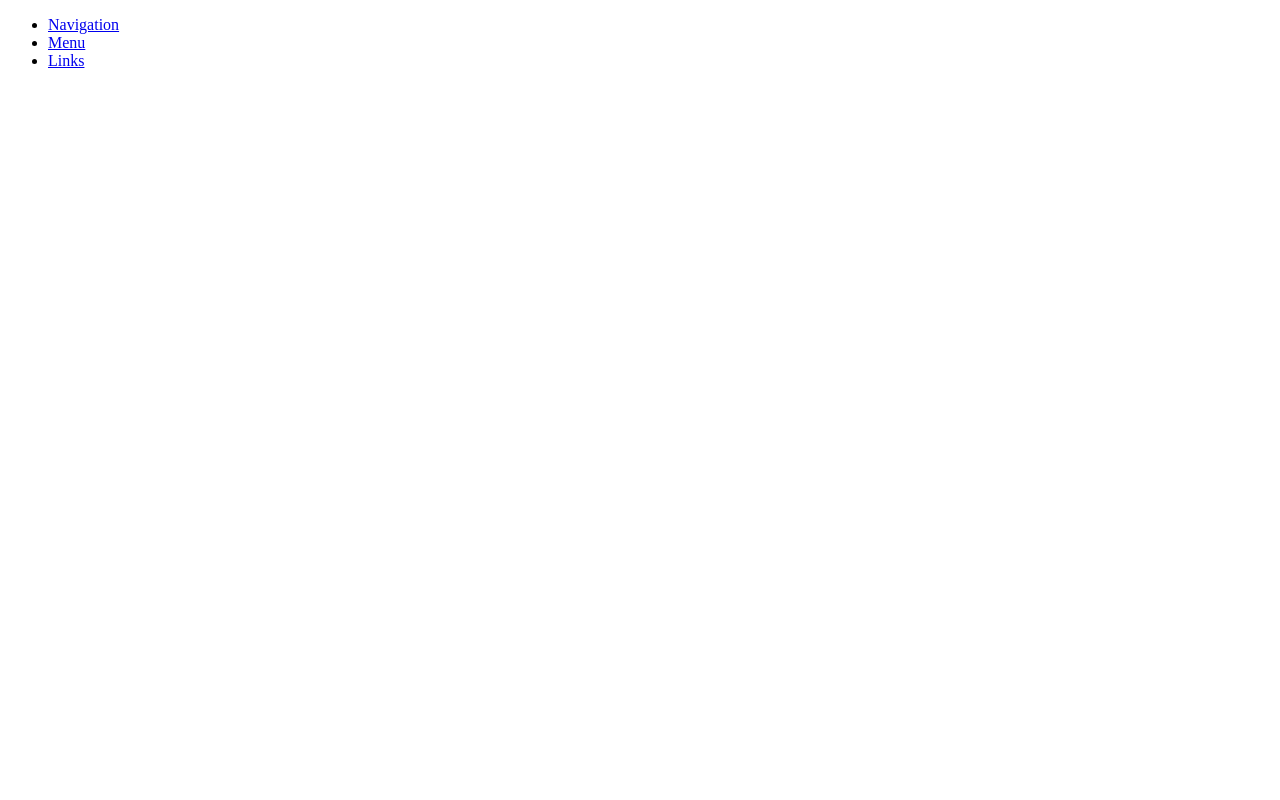
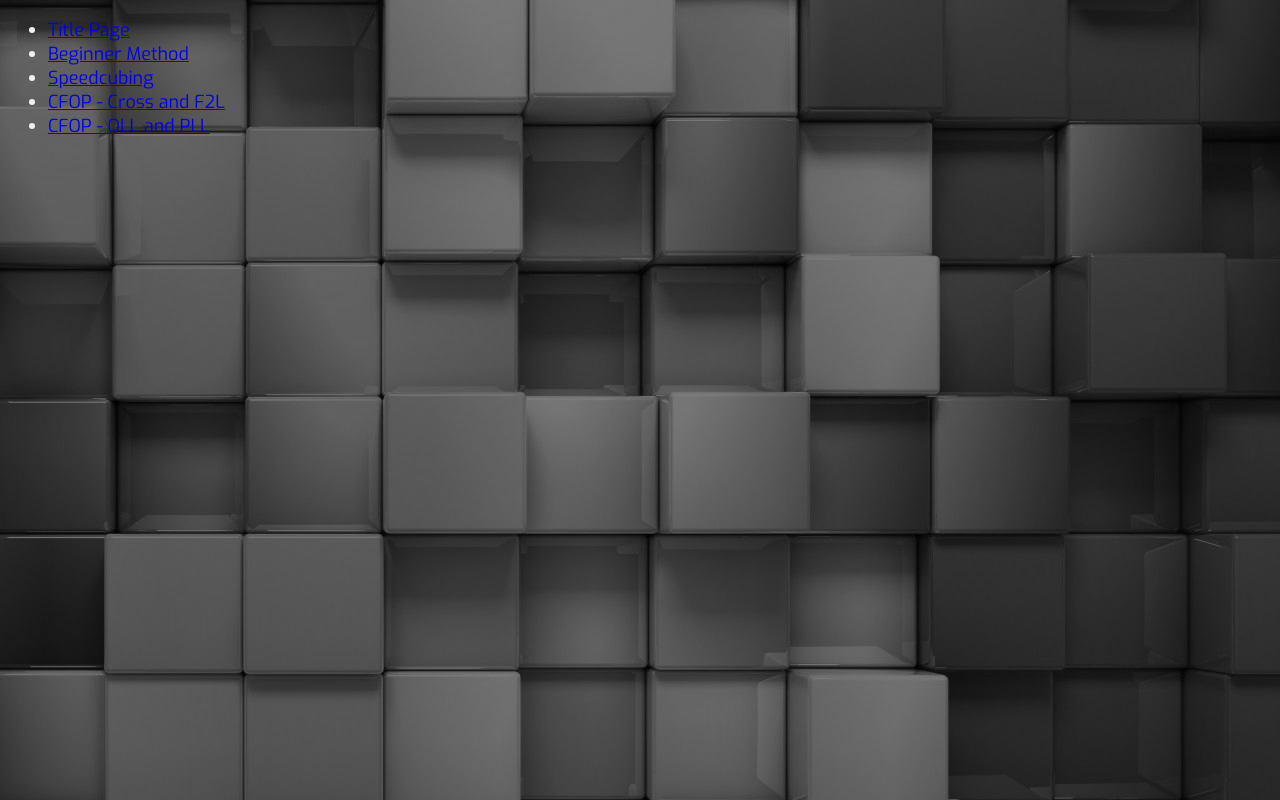
Before and after one commit to NucleaRaven/nuclearaven.github.io, a plain HTML site: page index.html in a window 1280 px wide. Drawn offline with Linux system fonts and the light colour scheme.

Commit message:
pages!!!

```diff
--- a/css/main.css
+++ b/css/main.css
@@ -6,7 +6,7 @@ body{
 	font-size: 18px;
 	font-family: 'Exo', sans-serif;
 	color: #f0f0f0;
-}/*deals with background and text8*/
+}/*deals with background and text*/
 .accentHeader{
 	text-align: right;
 	margin-right: auto;
--- a/index.html
+++ b/index.html
@@ -1,15 +1,19 @@
 <!DOCTYPE html>
 <html lang="en" dir="ltr">
 	<head>
+		<link rel="stylesheet" href="./css/main.css">
+		<link rel="stylesheet" href="https://fonts.googleapis.com/css?family=Exo%26display=swap">
 		<meta charset="utf-8">
 		<title>how to solve a rubik's cube</title>
 	</head>
 	<body>
 		<nav>
   			<ul>
-    			<li><a href="page2.html">Navigation</a></li>
-    			<li><a href="#">Menu</a></li>
-    			<li><a href="#">Links</a></li>
+				<li><a href="index.html">Title Page</a></li>
+    			<li><a href="page2.html">Beginner Method</a></li>
+    			<li><a href="#">Speedcubing</a></li>
+    			<li><a href="#">CFOP - Cross and F2L</a></li>
+				<li><a href="#">CFOP - OLL and PLL</a></li>
   			</ul>
 		</nav>
 	</body>
```
Also changed, not shown: page2.html (+9 -0 lines).
